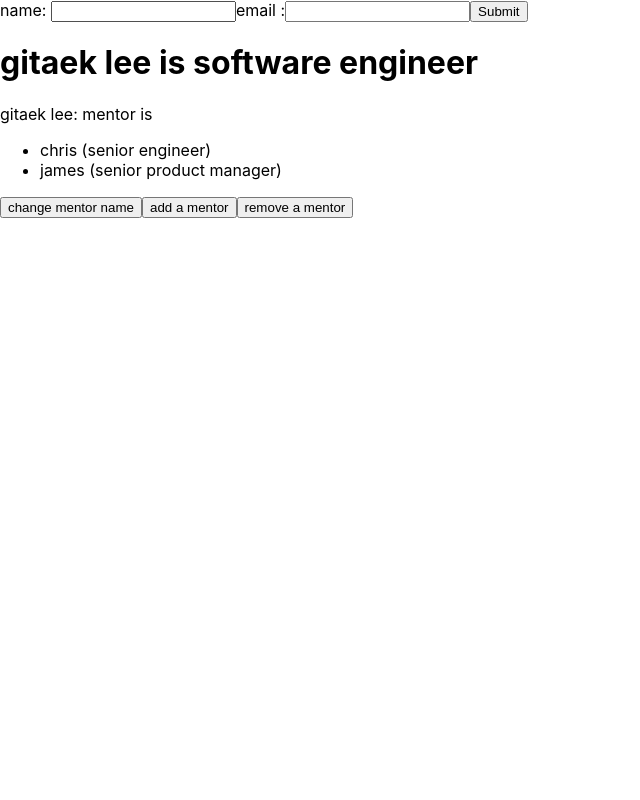
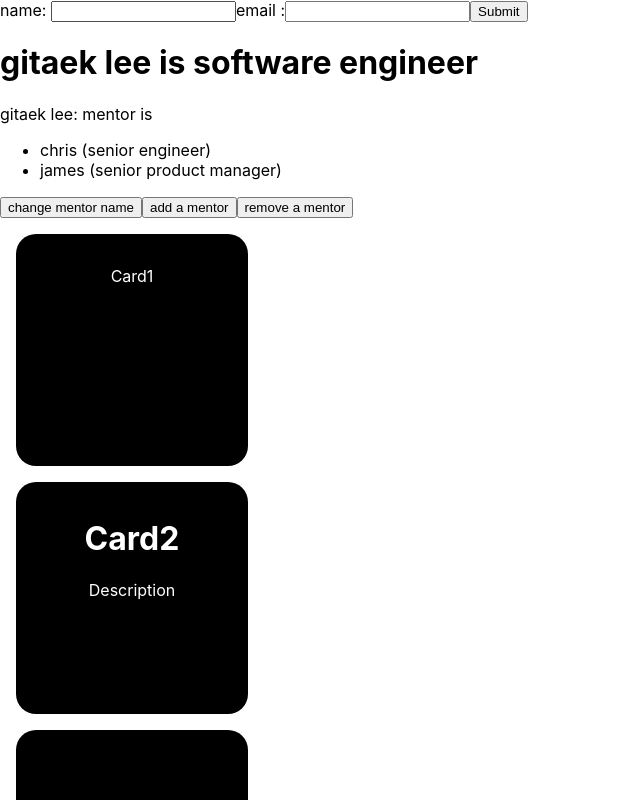
Before and after one commit to LeeGitaek/React_deepdive, a React (Create React App) app: page / in a window 1280 px wide. Shown: the top 800 px of the page, without its empty margins (0-640 px from the left). Built offline with nearby package versions, Linux system fonts and the light colour scheme.

Commit message:
add reusable component

```diff
--- /dev/null
+++ b/src/AppCard.jsx
@@ -0,0 +1,39 @@
+import React from 'react';
+
+export default function AppCard() {
+  return (
+    <>
+      <Card>
+        <p>Card1</p>
+      </Card>
+
+      <Card>
+        <h1>Card2</h1>
+        <p>Description</p>
+      </Card>
+
+      <Card>
+        <article></article>
+      </Card>
+    </>
+  );
+}
+
+function Card({ children }) {
+  return (
+    <div
+      style={{
+        backgroundColor: 'black',
+        borderRadius: '20px',
+        color: 'white',
+        minHeight: '200px',
+        maxWidth: '200px',
+        margin: '1rem',
+        padding: '1rem',
+        textAlign: 'center',
+      }}
+    >
+      {children}
+    </div>
+  );
+}
--- a/src/index.js
+++ b/src/index.js
@@ -6,12 +6,14 @@ import reportWebVitals from './reportWebVitals';
 import AppXY from './AppXY';
 import AppMentor from './AppMentor';
 import AppForm from './AppForm';
+import AppCard from './AppCard';
 
 const root = ReactDOM.createRoot(document.getElementById('root'));
 root.render(
   <React.StrictMode>
     <AppForm />
     <AppMentor />
+    <AppCard />
   </React.StrictMode>
 );
 
```
Also changed, not shown: src/AppWrap.jsx (added, +38 -0 lines).
